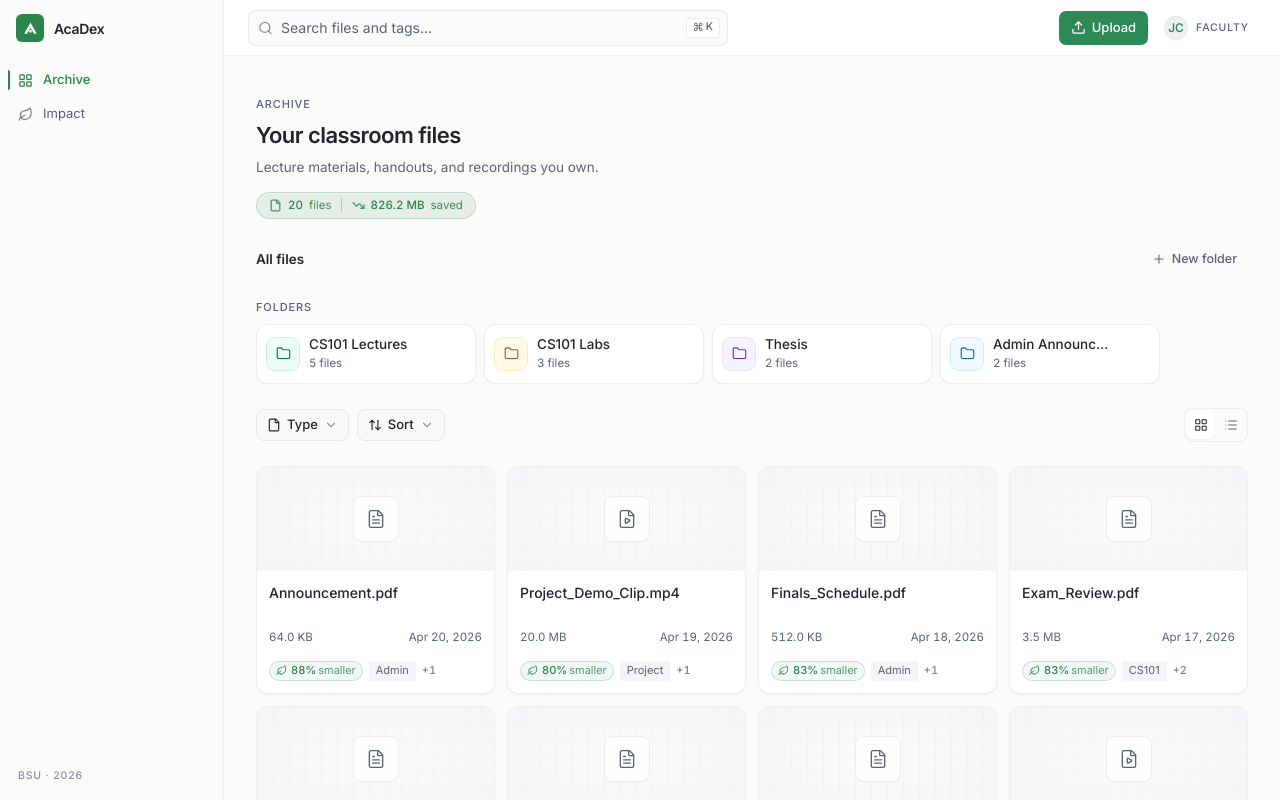
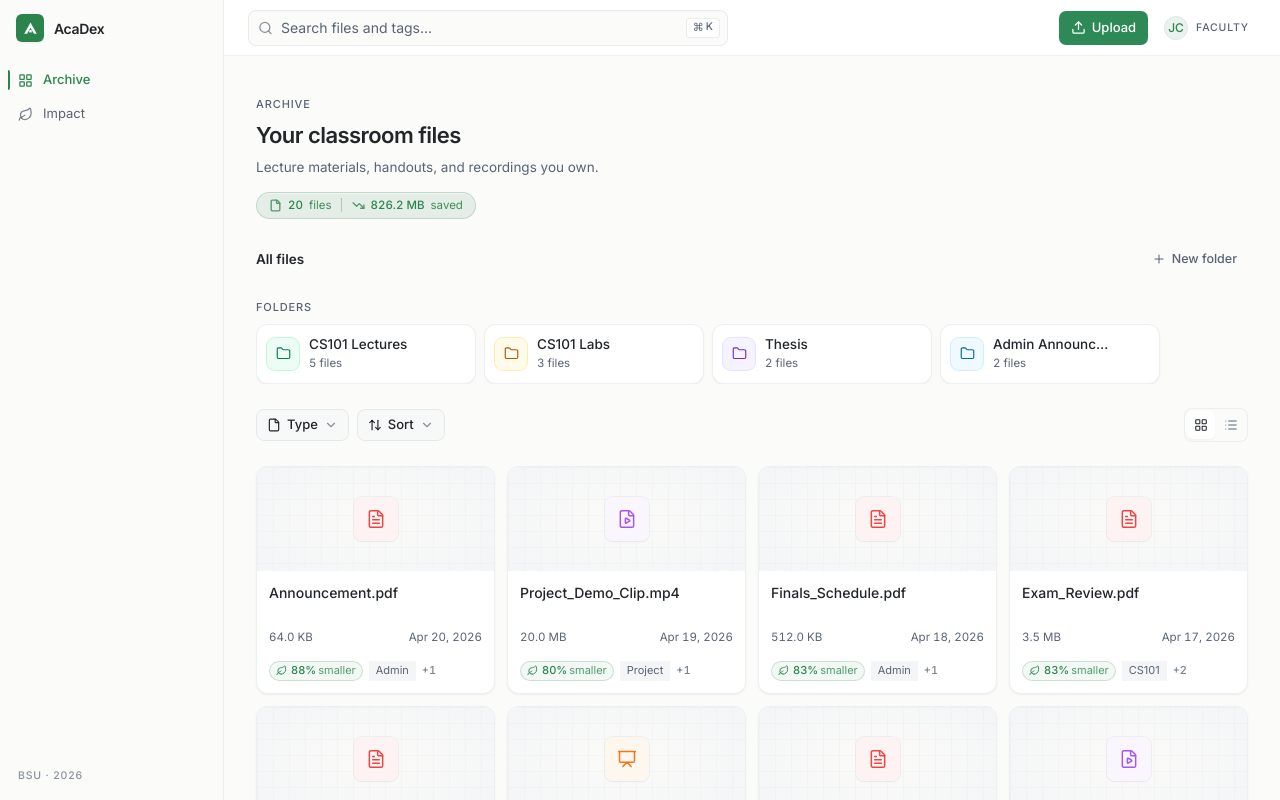
Before and after one commit to angelobaricante/acadex, a React (Vite) app: page /login in a window 1280 px wide. Both pictures are taken after a click on the button "Sign in with Google". Built offline with nearby package versions, Linux system fonts and the light colour scheme.

Commit message:
Added distinct color-coded icons

```diff
--- a/src/components/shared/FileActionsMenu.tsx
+++ b/src/components/shared/FileActionsMenu.tsx
@@ -138,7 +138,7 @@ export default function FileActionsMenu({ file, variant = "card" }: FileActionsM
       </DropdownMenuTrigger>
       <DropdownMenuContent
         align="end"
-        className="w-52 p-1"
+        className="w-60 p-1"
         onClick={(e) => e.stopPropagation()}
       >
         <DropdownMenuItem
--- a/src/components/shared/FileCard.tsx
+++ b/src/components/shared/FileCard.tsx
@@ -4,6 +4,7 @@ import {
   FileImage,
   FileText,
   FileVideo,
+  Presentation,
   type LucideIcon,
 } from "lucide-react";
 import { Badge } from "@/components/ui/badge";
@@ -20,24 +21,27 @@ interface FileCardProps {
   onSelectChange?: (checked: boolean) => void;
 }
 
-function iconFor(kind: FileKind): LucideIcon {
+function fileTypeConfig(kind: FileKind): { Icon: LucideIcon, color: string, bg: string } {
   switch (kind) {
     case "pdf":
+      return { Icon: FileText, color: "text-red-500", bg: "bg-red-50/80" };
     case "docx":
+      return { Icon: FileText, color: "text-blue-500", bg: "bg-blue-50/80" };
     case "pptx":
-      return FileText;
+      return { Icon: Presentation, color: "text-orange-500", bg: "bg-orange-50/80" };
     case "image":
-      return FileImage;
+      return { Icon: FileImage, color: "text-emerald-500", bg: "bg-emerald-50/80" };
     case "video":
-      return FileVideo;
+      return { Icon: FileVideo, color: "text-purple-500", bg: "bg-purple-50/80" };
     default:
-      return FileIcon;
+      return { Icon: FileIcon, color: "text-slate-500", bg: "bg-slate-50/80" };
   }
 }
 
 export default function FileCard({ file, selected, onSelectChange }: FileCardProps) {
   const navigate = useNavigate();
-  const Icon = iconFor(file.kind);
+  const config = fileTypeConfig(file.kind);
+  const Icon = config.Icon;
   const visibleTags = file.tags.slice(0, 1);
   const overflow = file.tags.length - visibleTags.length;
 
@@ -97,8 +101,12 @@ export default function FileCard({ file, selected, onSelectChange }: FileCardPro
             "[background-size:16px_16px]"
           )}
         />
-        <div className="relative flex size-11 items-center justify-center rounded-lg bg-white/80 text-muted-foreground shadow-[0_1px_0_rgba(16,24,40,0.02),0_1px_2px_rgba(16,24,40,0.04)] ring-1 ring-border/70 transition-colors duration-200 group-hover/file-card:text-primary">
-          <Icon className="size-[20px]" strokeWidth={1.6} />
+        <div className={cn(
+          "relative flex size-11 items-center justify-center rounded-lg shadow-[0_1px_0_rgba(16,24,40,0.02),0_1px_2px_rgba(16,24,40,0.04)] ring-1 ring-border/70 transition-colors duration-200",
+          config.bg,
+          config.color
+        )}>
+          <Icon className="size-[20px]" strokeWidth={1.8} />
         </div>
       </div>
 
--- a/src/components/shared/FileRow.tsx
+++ b/src/components/shared/FileRow.tsx
@@ -4,6 +4,7 @@ import {
   FileImage,
   FileText,
   FileVideo,
+  Presentation,
   type LucideIcon,
 } from "lucide-react";
 import { Badge } from "@/components/ui/badge";
@@ -20,24 +21,27 @@ interface FileRowProps {
   onSelectChange?: (checked: boolean) => void;
 }
 
-function iconFor(kind: FileKind): LucideIcon {
+function fileTypeConfig(kind: FileKind): { Icon: LucideIcon, color: string, bg: string } {
   switch (kind) {
     case "pdf":
+      return { Icon: FileText, color: "text-red-500", bg: "bg-red-50/80" };
     case "docx":
+      return { Icon: FileText, color: "text-blue-500", bg: "bg-blue-50/80" };
     case "pptx":
-      return FileText;
+      return { Icon: Presentation, color: "text-orange-500", bg: "bg-orange-50/80" };
     case "image":
-      return FileImage;
+      return { Icon: FileImage, color: "text-emerald-500", bg: "bg-emerald-50/80" };
     case "video":
-      return FileVideo;
+      return { Icon: FileVideo, color: "text-purple-500", bg: "bg-purple-50/80" };
     default:
-      return FileIcon;
+      return { Icon: FileIcon, color: "text-slate-500", bg: "bg-slate-50/80" };
   }
 }
 
 export default function FileRow({ file, selected, onSelectChange }: FileRowProps) {
   const navigate = useNavigate();
-  const Icon = iconFor(file.kind);
+  const config = fileTypeConfig(file.kind);
+  const Icon = config.Icon;
   const visibleTags = file.tags.slice(0, 2);
   const overflow = file.tags.length - visibleTags.length;
 
@@ -88,8 +92,8 @@ export default function FileRow({ file, selected, onSelectChange }: FileRowProps
       >
       <Icon
         aria-hidden="true"
-        strokeWidth={1.6}
-        className="size-6 text-muted-foreground/80 transition-colors duration-150 group-hover/file-row:text-primary"
+        strokeWidth={1.8}
+        className={cn("size-5", config.color)}
       />
 
       <div className="flex min-w-0 items-center gap-2">
```
